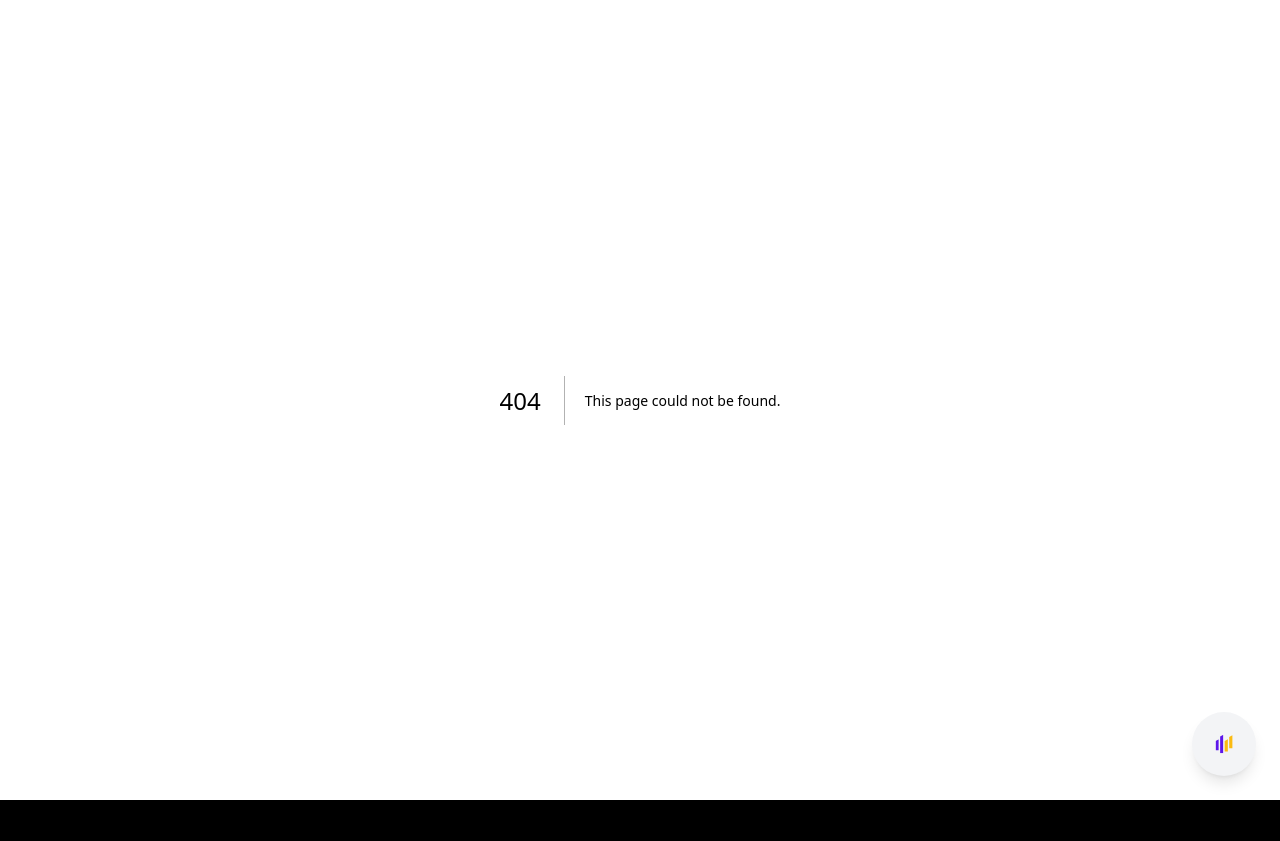
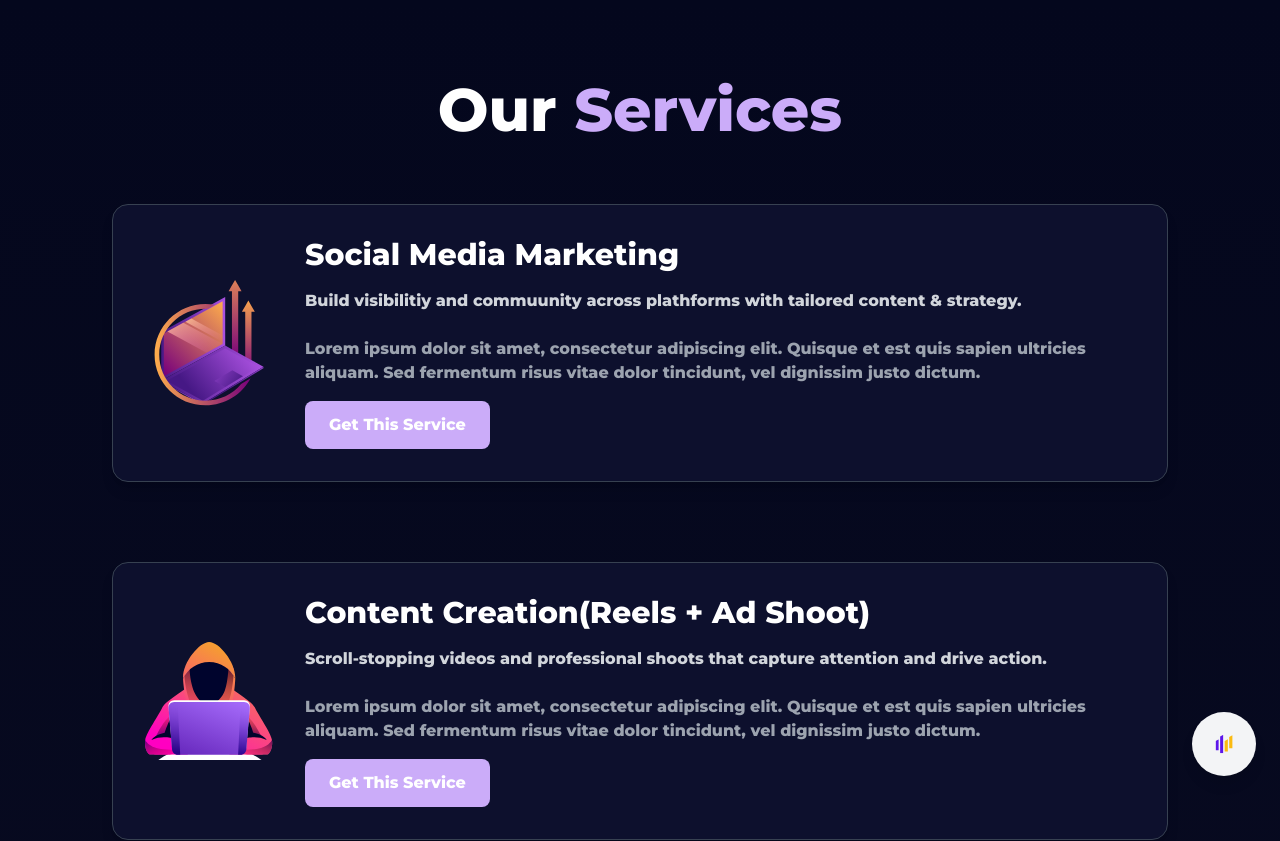
Before and after one commit to SlasherNotOp/evole-web, a Next.js app: page /services in a window 1280 px wide. Before the commit this address had no page. Shown: the top 841 px of the page. Built offline with nearby package versions, Linux system fonts and the light colour scheme.

Commit message:
feat: added service page

```diff
--- a/app/about-us/page.tsx
+++ b/app/about-us/page.tsx
@@ -93,10 +93,16 @@ const page = () => {
           <Patners />
         </SectionWrapper> */}
 
-                {/* <SectionWrapper className="min-h-[80vh]" id="lead-magnet">
-                    <LeadMagnet />
+                <SectionWrapper className="min-h-[80vh]" id="lead-magnet">
+                    <LeadMagnet
+                        heading1="Want to join our creating team?"
+                        heading2="We're hiring"
+                        subText="We’re always looking for designers, marketers, editors, and social media lovers ready to shake things up."
+                        btnText="Explore Careers"
+
+                    />
                 </SectionWrapper>
-
+                {/*
                 <SectionWrapper >
                     <Footer />
                 </SectionWrapper> */}
--- /dev/null
+++ b/app/services/page.tsx
@@ -0,0 +1,73 @@
+"use client";
+
+import React, { useEffect } from "react";
+import { motion } from "framer-motion";
+import { workExperience } from "@/data";
+import { useRouter, useSearchParams } from "next/navigation";
+
+const ServicesPage = () => {
+    const searchParams = useSearchParams();
+
+    // Scroll to the service ID when hash changes
+    useEffect(() => {
+        const hash = window.location.hash;
+        if (hash) {
+            const element = document.querySelector(hash);
+            if (element) {
+                element.scrollIntoView({ behavior: "smooth", block: "start" });
+            }
+        }
+    }, [searchParams]);
+
+    return (
+        <div className="py-20 px-6 md:px-16 lg:px-28 bg-gradient-to-b from-[#04071d] to-[#0c0e23] text-white">
+            {/* Page Heading */}
+            <motion.h1
+                initial={{ opacity: 0, y: -40 }}
+                animate={{ opacity: 1, y: 0 }}
+                transition={{ duration: 0.8 }}
+                className="text-4xl md:text-6xl font-extrabold text-center mb-16"
+            >
+                Our <span className="text-purple">Services</span>
+            </motion.h1>
+
+            {/* All Services */}
+            <div className="flex flex-col gap-20">
+                {workExperience.map((service, index) => (
+                    <motion.section
+                        key={service.id}
+                        id={service.slug} // ✅ Each section gets a unique ID
+                        initial={{ opacity: 0, y: 50 }}
+                        whileInView={{ opacity: 1, y: 0 }}
+                        viewport={{ once: true }}
+                        transition={{ duration: 0.6 }}
+                        className="bg-[#0d102d] rounded-2xl border border-gray-700 shadow-lg p-8"
+                    >
+                        <div className="flex flex-col md:flex-row gap-8 items-center">
+                            <img
+                                src={service.thumbnail}
+                                alt={service.title}
+                                className="w-32 h-32 object-contain"
+                            />
+                            <div className="flex-1">
+                                <h2 className="text-3xl font-bold mb-4">{service.title}</h2>
+                                <p className="text-gray-300 mb-6">{service.desc}</p>
+                                {/* Temporary extra details */}
+                                <p className="text-gray-400 mb-4">
+                                    Lorem ipsum dolor sit amet, consectetur adipiscing elit.
+                                    Quisque et est quis sapien ultricies aliquam. Sed fermentum
+                                    risus vitae dolor tincidunt, vel dignissim justo dictum.
+                                </p>
+                                <button className="bg-purple px-6 py-3 rounded-lg font-semibold hover:bg-purple-600 transition">
+                                    Get This Service
+                                </button>
+                            </div>
+                        </div>
+                    </motion.section>
+                ))}
+            </div>
+        </div>
+    );
+};
+
+export default ServicesPage;
--- a/components/LeadMagnet.tsx
+++ b/components/LeadMagnet.tsx
@@ -2,26 +2,36 @@ import React from 'react'
 import MagicButton from './MagicButton'
 import { FaLocationArrow } from 'react-icons/fa6'
 
-export const LeadMagnet = () => {
+export const LeadMagnet = ({
+  heading1 = "Let’s Grow Your Business",
+  heading2 = "Book a Free Strategy Call",
+  subText = "Get 3 custom growth strategies for your business — absolutely free. No obligations, just real insights.",
+  btnText = "Book Now"
+}: {
+  heading1?: string,
+  heading2?: string,
+  subText?: string,
+  btnText?: string
+}) => {
   return (
     <div className="flex flex-col items-center pt-[8rem]
      bg-gradient-to-t rounded-lg from-[#5d16ea]  to-gray-950
      pb-8
      ">
       <h1 className="sub-heading lg:max-w-[55vw]">
-        Let’s Grow Your <span className="">Business<br /></span>
+        {heading1}<br />
 
       </h1>
       <h2 className='sub-heading lg:max-w-[55vw] pt-4'>
-        Book a Free Strategy Call
+        {heading2}
       </h2>
       <p className="text-white-200 md:mt-10 my-5 text-center font-poppins">
-        Get 3 custom growth strategies for your business — absolutely free. No obligations, just real insights.
+        {subText}
       </p>
       <a href="mailto:patilharshal2122@gmail.com">
         <MagicButton
           otherClasses='text-[#5d16ea] bg-white text-[1.3rem]'
-          title="Book Now"
+          title={btnText}
           icon={<FaLocationArrow />}
           position="right"
         />
--- /dev/null
+++ b/components/niceDesign/DesignForCard.tsx
@@ -0,0 +1,65 @@
+"use client";
+
+import React from "react";
+import { motion } from "framer-motion";
+import { workExperience } from "@/data";
+import { FaArrowRight } from "react-icons/fa6";
+
+const ServicesPage = () => {
+    return (
+        <div className="py-20 px-6 md:px-16 lg:px-28 bg-gradient-to-b from-[#04071d] to-[#0c0e23] text-white">
+            {/* Page Heading */}
+            <motion.h1
+                initial={{ opacity: 0, y: -40 }}
+                animate={{ opacity: 1, y: 0 }}
+                transition={{ duration: 0.8 }}
+                className="text-4xl md:text-6xl font-extrabold text-center mb-10"
+            >
+                Our <span className="text-purple">Services</span>
+            </motion.h1>
+
+            {/* Services Grid */}
+            <motion.div
+                initial="hidden"
+                animate="show"
+                variants={{
+                    hidden: {},
+                    show: { transition: { staggerChildren: 0.2 } },
+                }}
+                className="grid lg:grid-cols-3 md:grid-cols-2 grid-cols-1 gap-10"
+            >
+                {workExperience.map((service, index) => (
+                    <motion.div
+                        key={service.id}
+                        variants={{
+                            hidden: { opacity: 0, y: 50 },
+                            show: { opacity: 1, y: 0 },
+                        }}
+                        whileHover={{ scale: 1.05 }}
+                        transition={{ type: "spring", stiffness: 120 }}
+                        className="bg-[#0d102d] rounded-2xl border border-gray-700 shadow-lg p-6 flex flex-col justify-between hover:shadow-purple-500/20 transition duration-300"
+                    >
+                        <img
+                            src={service.thumbnail}
+                            alt={service.title}
+                            className="w-24 h-24 object-contain mx-auto mb-6"
+                        />
+                        <h2 className="text-2xl font-bold text-center mb-3">
+                            {service.title}
+                        </h2>
+                        <p className="text-gray-300 text-center mb-6">{service.desc}</p>
+
+                        <motion.button
+                            whileHover={{ x: 5 }}
+                            className="flex items-center justify-center gap-2 text-purple font-semibold"
+                        >
+                            Learn More <FaArrowRight />
+                        </motion.button>
+                    </motion.div>
+                ))}
+            </motion.div>
+        </div>
+    );
+};
+
+export default ServicesPage;
```
